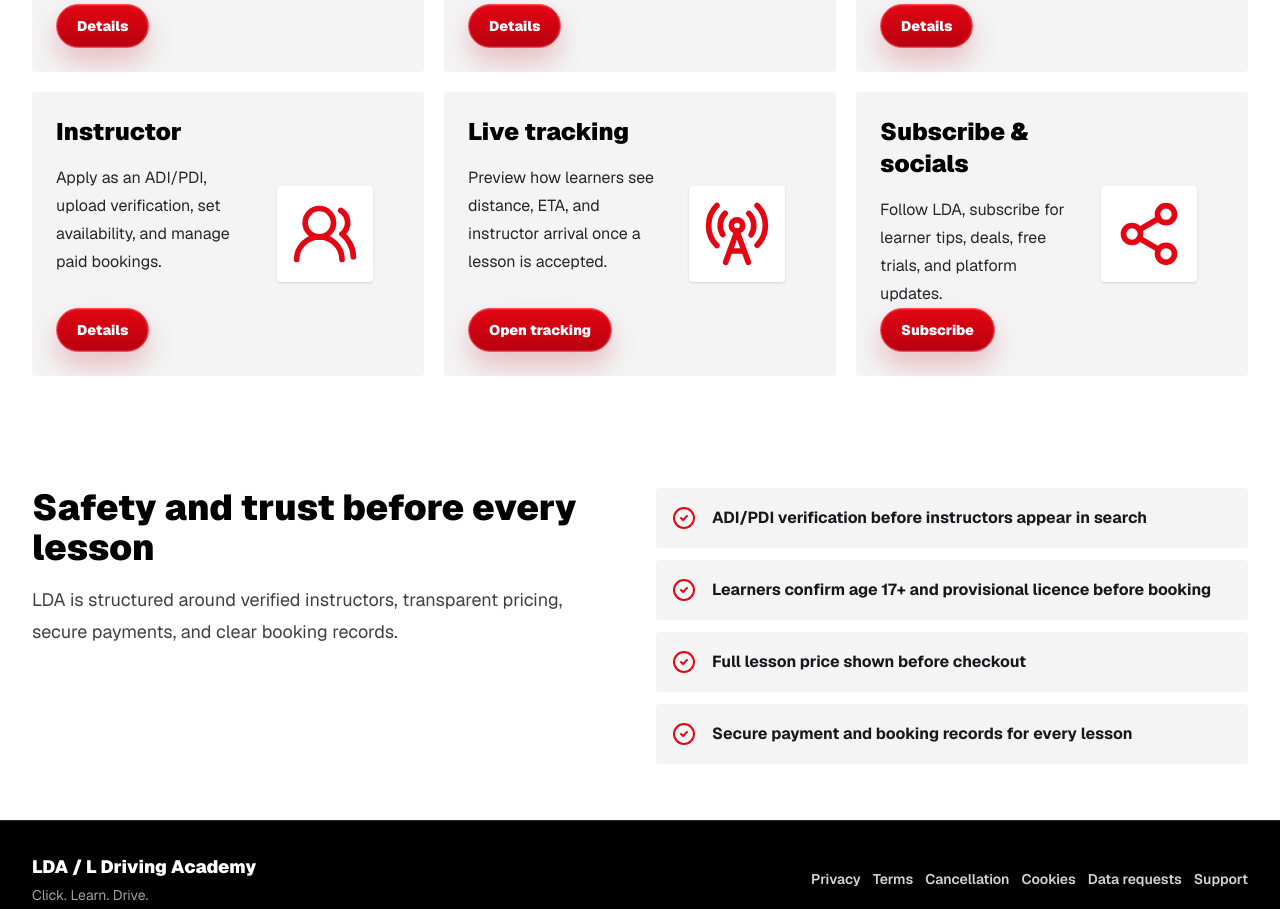
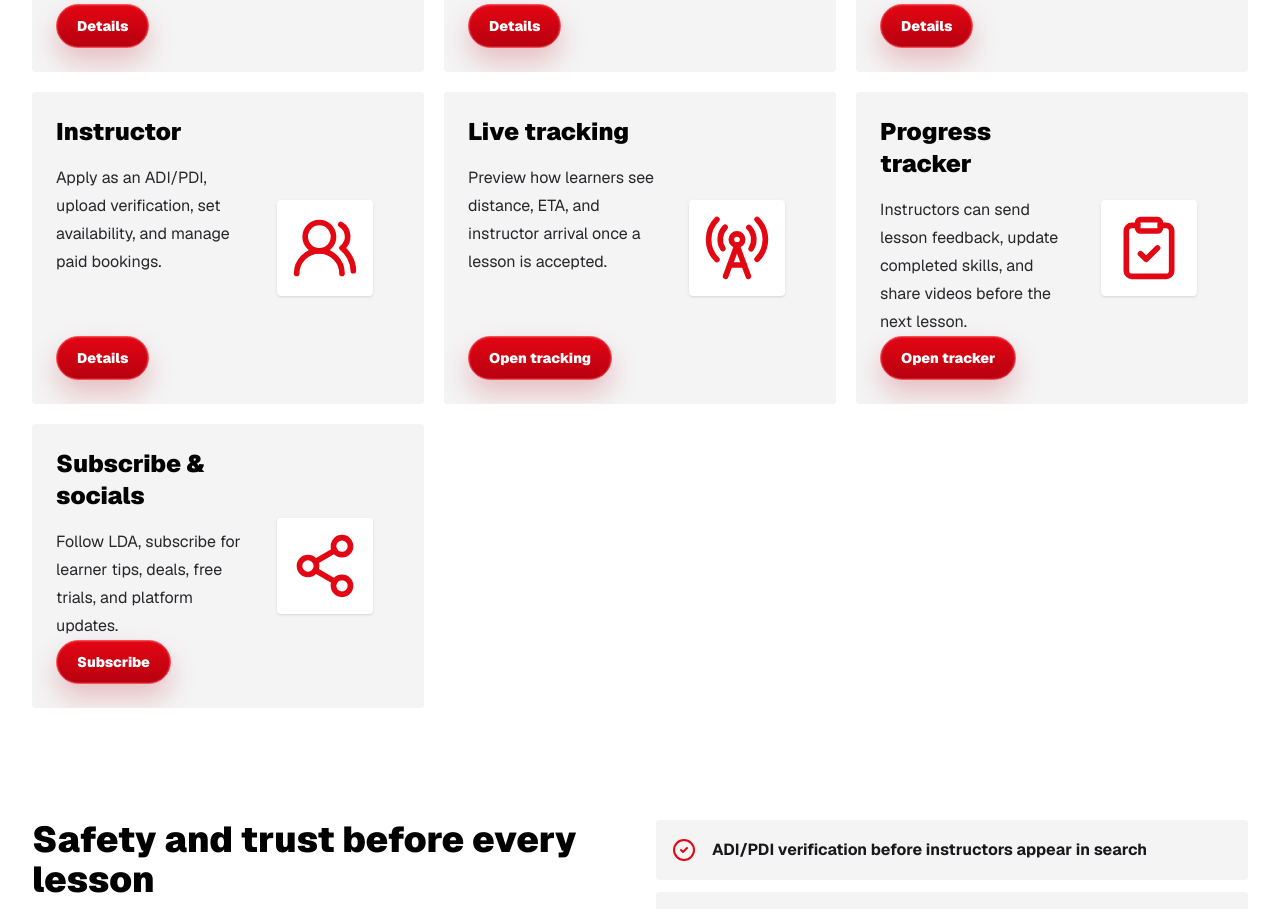
Before and after one commit to LDrivingAcademy/LDA, a Next.js app: page / in a window 1280 px wide. Shown: the part 1156-2065 px from the top of the page. Built offline with nearby package versions, Linux system fonts and the light colour scheme.

Commit message:
Add progress tracker card

```diff
--- a/src/app/page.tsx
+++ b/src/app/page.tsx
@@ -4,6 +4,7 @@ import {
   CarFront,
   CheckCircle2,
   Circle,
+  ClipboardCheck,
   Clock3,
   HelpCircle,
   Navigation,
@@ -18,7 +19,7 @@ import { LanguageSelector } from "@/components/language-selector";
 import { MainMenu } from "@/components/main-menu";
 import { SiteFooter } from "@/components/site-footer";
 
-type CardVisualType = "car" | "calendar" | "match" | "instructor" | "tracking" | "social";
+type CardVisualType = "car" | "calendar" | "match" | "instructor" | "tracking" | "social" | "progress";
 
 const suggestionCards: {
   title: string;
@@ -61,6 +62,13 @@ const suggestionCards: {
     href: "/tracking",
     image: "tracking",
     cta: "Open tracking"
+  },
+  {
+    title: "Progress tracker",
+    body: "Instructors can send lesson feedback, update completed skills, and share videos before the next lesson.",
+    href: "/progress-tracker",
+    image: "progress",
+    cta: "Open tracker"
   },
   {
     title: "Subscribe & socials",
@@ -243,7 +251,8 @@ function CardVisual({ type }: { type: CardVisualType }) {
     match: <Sparkles size={68} />,
     instructor: <UsersRound size={68} />,
     tracking: <RadioTower size={68} />,
-    social: <Share2 size={68} />
+    social: <Share2 size={68} />,
+    progress: <ClipboardCheck size={68} />
   }[type];
 
   return (
```
